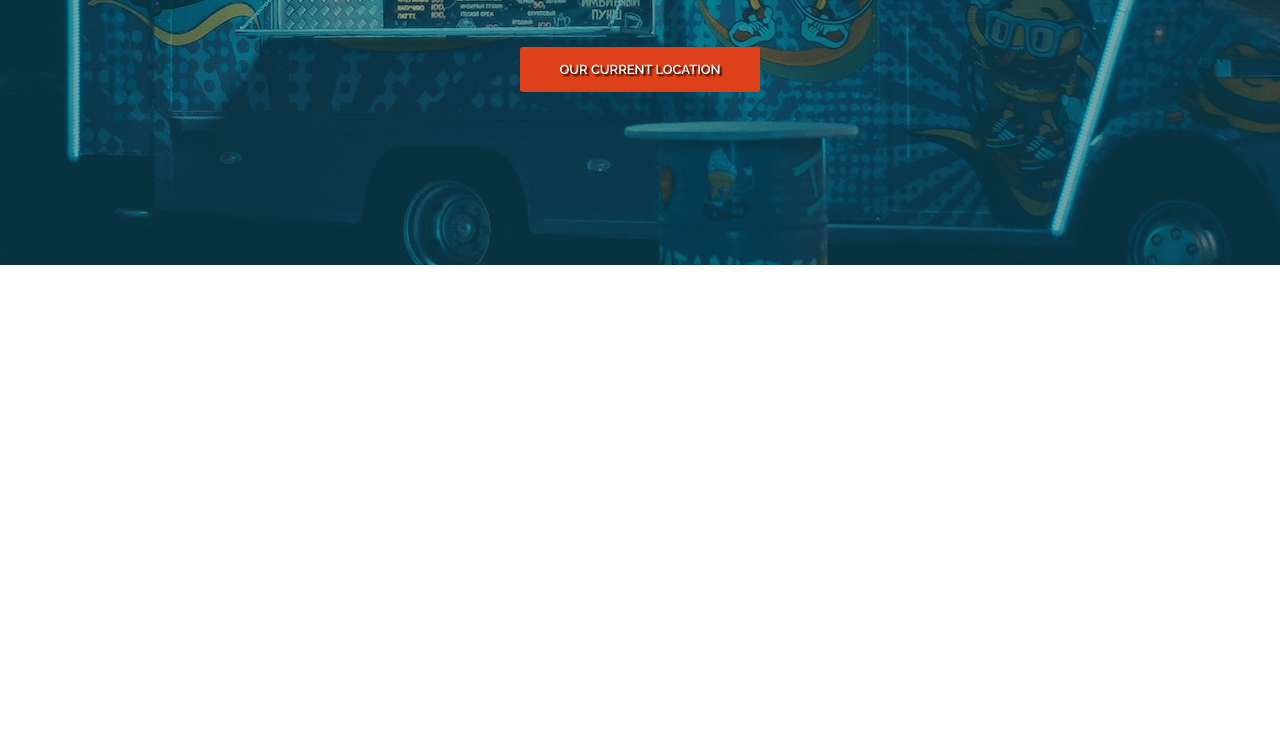
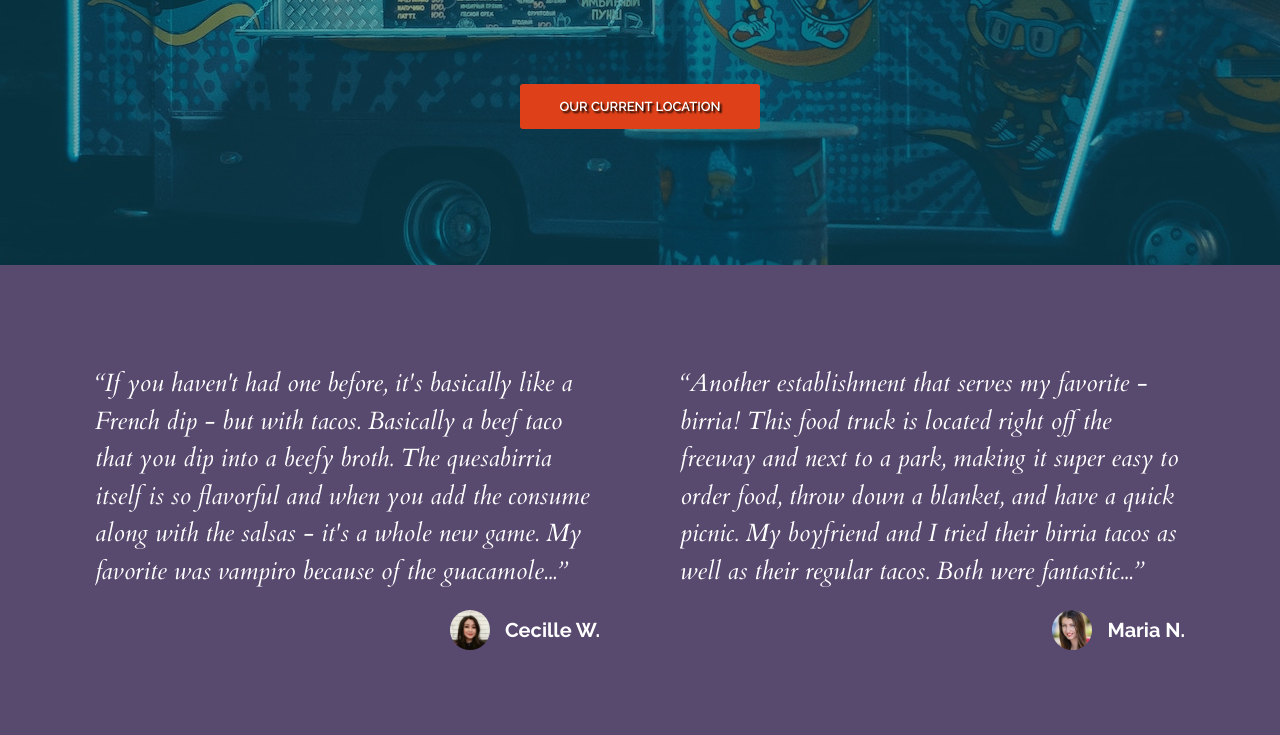
Before and after one commit to r0mashkin/box-landing-page, a plain HTML site: page index.html in a window 1280 px wide. Shown: the part 485-1220 px from the top of the page. Before the commit the page ends 800 px from the top, so only its background shows below. Drawn offline with nearby package versions, Linux system fonts and the light colour scheme.

Commit message:
added customer reviews block

```diff
--- a/css/styles.css
+++ b/css/styles.css
@@ -1,5 +1,4 @@
-/* font-family: 'Cardo', serif;
-
+/*
 font-family: 'Raleway', sans-serif;
  */
 
@@ -98,24 +97,19 @@ body {
 /* Intro
 ========== */
 
+.introduction {
+  background-color: rgb(9, 12, 17);
+}
+
 .intro {
   display: flex;
   flex-direction: column;
   justify-content: center;
   height: 750px;
   background-color: rgb(9, 39, 58); /* in case if image not loading */
-  background: url(/img/intro-background.jpg) center;
+  background: url(/img/intro-background.jpg) center no-repeat;
   box-shadow: inset 0 0 0 2000px rgba(9, 88, 111, 0.5); /* background image overlay */
   padding-top: 100px;
-}
-
-.intro__overlay {
-  position: absolute;
-  top: 0;
-  left: 0;
-  width: 100%;
-  height: 100%;
-  background: rgba(0, 0, 255, 0.1);
 }
 
 .intro__inner {
@@ -150,7 +144,7 @@ body {
 
 .button {
   display: inline-block; /* hybrid of block and inline elements */
-  margin-top: 50px;
+  margin-top: 125px;
   vertical-align: top;
   font-size: 13px;
   color: white;
@@ -174,3 +168,54 @@ body {
 .button--red:hover {
   background-color: red;
 }
+
+/* Reviews
+=========== */
+
+.feedback {
+  display: flex;
+  background-color: rgb(88, 73, 111);
+}
+
+.review {
+  display: flex;
+  margin: 100px 0;
+}
+
+.review__item {
+  width: 50%;
+  padding: 0 40px;
+}
+
+.review__text {
+  font-family: "Cardo", serif;
+  font-size: 25px;
+  color: white;
+  line-height: 1.5;
+
+  overflow: hidden;
+  text-overflow: ellipsis;
+  display: -webkit-box;
+  -webkit-line-clamp: 7; /* number of lines to show */
+  -webkit-box-orient: vertical;
+}
+
+.author {
+  display: flex;
+  margin-top: 10px;
+  float: right;
+  align-items: center; /* align items on center (vertical) */
+}
+
+.author__icon {
+  width: 40px;
+  border-radius: 20px;
+}
+
+.author__title {
+  margin-left: 15px;
+
+  font-size: 20px;
+  font-weight: 700;
+  color: white;
+}
--- a/index.html
+++ b/index.html
@@ -2,12 +2,10 @@
 <html lang="en">
   <head>
     <meta charset="UTF-8" />
-    <meta http-equiv="X-UA-Compatible" content="chrome=1" />
+    <meta http-equiv="X-UA-Compatible" content="IE=edge" />
     <meta name="viewport" content="width=device-width, initial-scale=1.0" />
     <link rel="icon" href="/img/favicon-default.png" />
     <link rel="stylesheet" href="/css/styles.css" />
-    <link rel="preconnect" href="https://fonts.gstatic.com" />
-    <link rel="preconnect" href="https://fonts.gstatic.com" />
     <link rel="preconnect" href="https://fonts.gstatic.com" />
     <link
       href="https://fonts.googleapis.com/css2?family=Cardo:ital@1&family=Open+Sans:wght@700&family=Raleway:wght@400;600;700&display=swap"
@@ -36,15 +34,66 @@
     </header>
 
     <!-- Intro -->
+    <section class="introduction">
       <div class="intro">
         <div class="container">
           <div class="intro__inner">
             <h1 class="intro__title">Traditional Mexican food</h1>
-          <h2 class="intro__subtitle">We service a wide variety of authentic Mexican foods. Our recipes we draw from the many rich traditions of Mexican cooking</h2>
+            <h2 class="intro__subtitle">
+              We service a wide variety of authentic Mexican foods. Our recipes we draw
+              from the many rich traditions of Mexican cooking
+            </h2>
             <button class="button button--red" type="button">Our current location</button>
-          </h2>
           </div>
         </div>
       </div>
+    </section>
+
+    <!-- Reviews -->
+    <section class="feedback">
+      <div class="container">
+        <div class="review">
+          <div class="review__item" href="#">
+            <div class="review__text">
+              <p>
+                “If you haven't had one before, it's basically like a French dip - but
+                with tacos. Basically a beef taco that you dip into a beefy broth. The
+                quesabirria itself is so flavorful and when you add the consume along with
+                the salsas - it's a whole new game. My favorite was vampiro because of the
+                guacamole...”
+              </p>
+            </div>
+            <div class="author">
+              <img
+                class="author__icon"
+                src="/img/customers/customer-1.jpg"
+                alt="Customer's avatar"
+              />
+              <h4 class="author__title">Cecille W.</h4>
+            </div>
+          </div>
+
+          <div class="review__item" href="#">
+            <div class="review__text">
+              <p>
+                “Another establishment that serves my favorite - birria! This food truck
+                is located right off the freeway and next to a park, making it super easy
+                to order food, throw down a blanket, and have a quick picnic. My boyfriend
+                and I tried their birria tacos as well as their regular tacos. Both were
+                fantastic...”
+              </p>
+            </div>
+            <div class="author">
+              <img
+                class="author__icon"
+                src="/img/customers/customer-2.jpg"
+                alt="Customer's avatar"
+              />
+              <h4 class="author__title">Maria N.</h4>
+            </div>
+          </div>
+        </div>
+      </div>
+    </section>
   </body>
 </html>
```
Also changed, not shown: img/customers/customer-1.jpg (added), img/customers/customer-2.jpg (added). Lines whose indentation alone changed are shown as unchanged.
